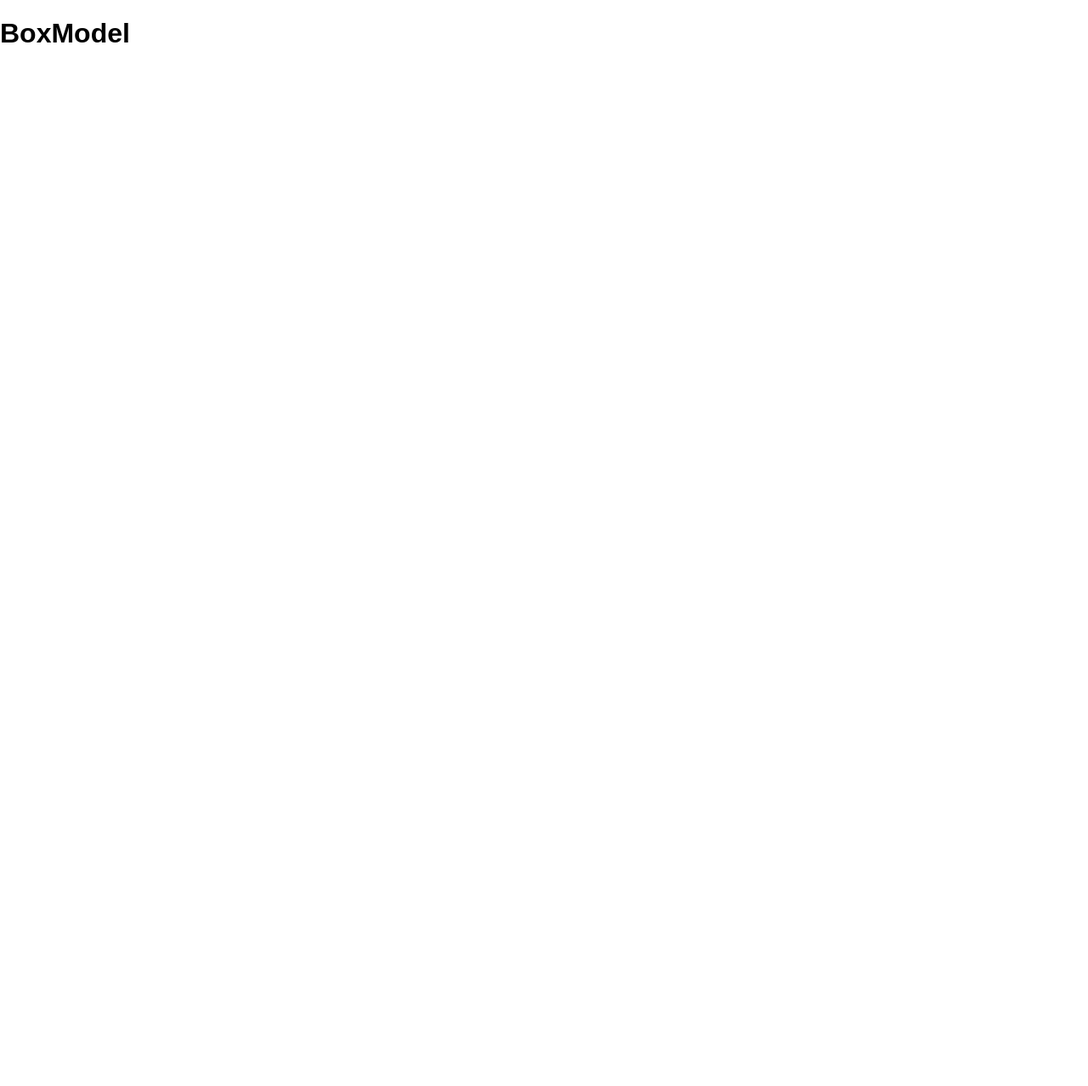
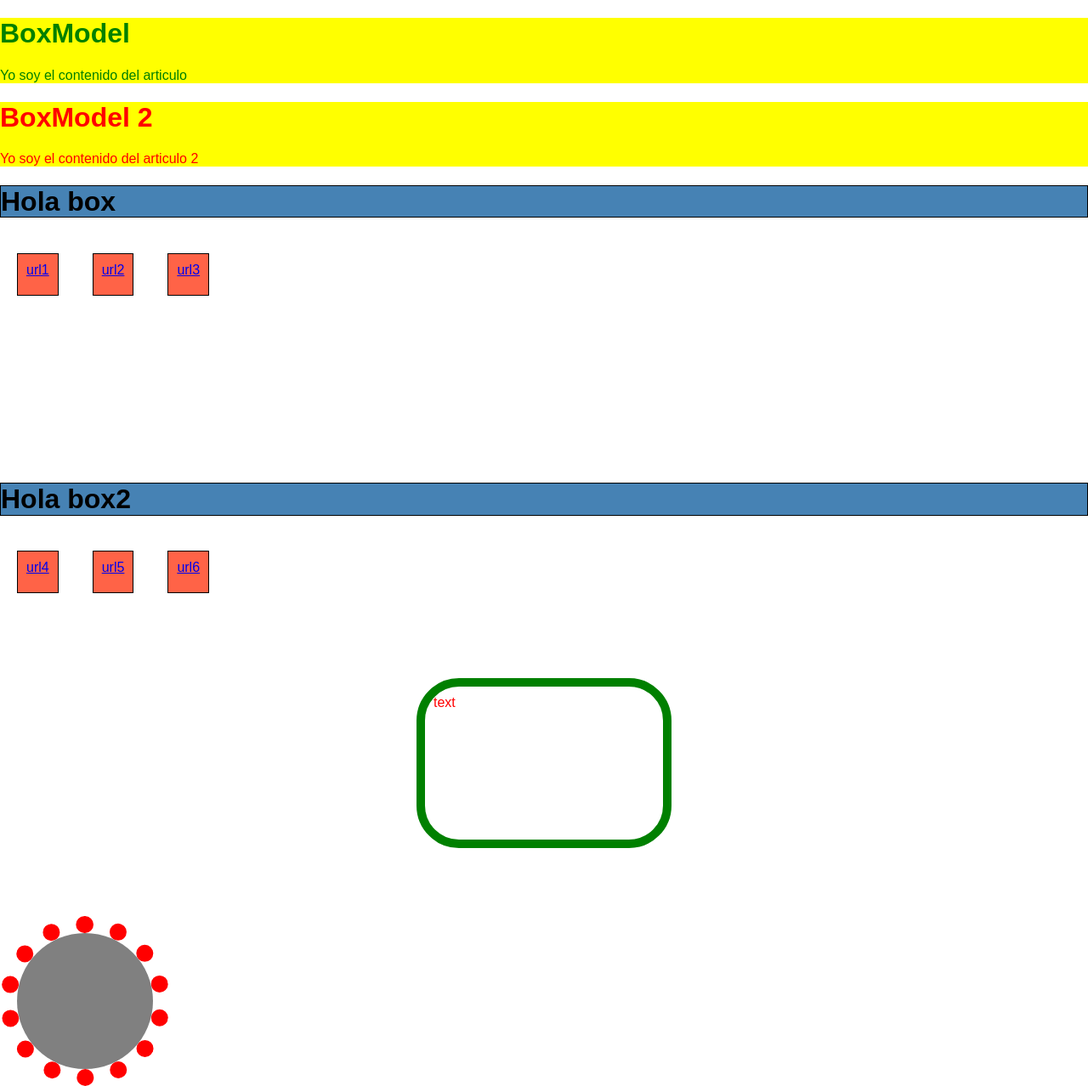
Before and after one commit to darkspiriton/web-portafolio-react, a React (Create React App) app: page / in a window 1280 px wide. Shown: the whole page at 85% size. Before the commit the page ends 800 px from the top, so only its background shows below. Built offline with nearby package versions, Linux system fonts and the light colour scheme.

Commit message:
box model border, border radius, background

```diff
--- a/src/containers/BoxModel.js
+++ b/src/containers/BoxModel.js
@@ -6,7 +6,41 @@ class BoxModel extends Component {
   render() {
     return (
       <div>
-        <h1>BoxModel</h1>
+        <article className="main">
+          <h1>BoxModel</h1>
+          <p>Yo soy el contenido del articulo</p>
+        </article>
+
+        <article className="alter">
+          <h1>BoxModel 2</h1>
+          <p>Yo soy el contenido del articulo 2</p>
+        </article>
+
+        <div className="box">
+          <h1 className="title">Hola box</h1>
+          <a href="#">url1</a>
+          <a href="#">url2</a>
+          <a href="#">url3</a>
+        </div>
+        <div className="box2">
+          <h1 className="title">Hola box2</h1>
+          <a href="#">url4</a>
+          <a href="#">url5</a>
+          <a href="#">url6</a>
+        </div>
+
+        <div className="caja">
+          text
+        </div>
+
+        <div className="main-background">
+          <img src="" alt="" className="background"/>
+        </div>
+
+        <div className="gear">
+
+        </div>
+
       </div>
     )
   }
--- a/src/css/BoxModel.css
+++ b/src/css/BoxModel.css
@@ -1 +1,100 @@
 /* Selectores agrupados */
+*,
+*:before,
+*:after {
+  box-sizing: border-box;
+}
+
+.alter,
+.main {
+  background: yellow;
+}
+.main {
+  color: green;
+}
+
+.alter {
+  color: red;
+}
+
+/* View port */
+.box {
+  /* display: inline-block; */
+  margin-bottom: 200px;
+}
+
+.box2 {
+  margin-top: 100px;
+}
+
+.box .title,
+.box2 .title {
+  border: black solid 1px;
+  background: steelblue;
+  /* height: 100px; */
+  /* width: 300px; */
+}
+
+.box2 .title {
+  margin-top: 200px;
+}
+
+.box a,
+.box2 a {
+  display: inline-block;
+  border: black solid 1px;
+  padding: 10px;
+  margin: 20px;
+  background: tomato;
+  height: 50px;
+}
+
+.caja {
+  width: 300px;
+  height: 200px;
+  border: 10px solid green;
+  /* border-width: 10px 100px; */
+  /* border-color: black yellow; */
+  /* border-radius: 500px 200px / 100px; */
+  border-radius: 50px;
+  /* border-top-left-radius: 500px 100px; */
+  color: red;
+  padding: 10px;
+  margin: 5em auto;
+  /* border-top: 10px solid black; */
+}
+
+.main-background {
+  display: none;
+  padding: 50px;
+  border: 5px solid red;
+}
+
+.background {
+  display: block;
+  height: 500px;
+  width: 500px;
+  margin: 0 auto;
+  /* border-radius: 50px; */
+  padding: 50px;
+  background:
+  url(https://upload.wikimedia.org/wikipedia/commons/9/99/Unofficial_JavaScript_logo_2.svg),
+  url(https://morenodev.com/static/assets/images/me.jpg),
+  yellow;
+  background-repeat: no-repeat;
+  background-position: center;
+  border: 10px dotted red;
+  background-position: bottom right, top left;
+  background-size: 10%, cover;
+  background-clip: content-box;
+  background-origin: content-box;
+}
+
+.gear {
+  height: 200px;
+  width: 200px;
+  border: 20px dotted red;
+  border-radius:50%;
+  background: gray;
+  background-clip: padding-box;
+}
```
